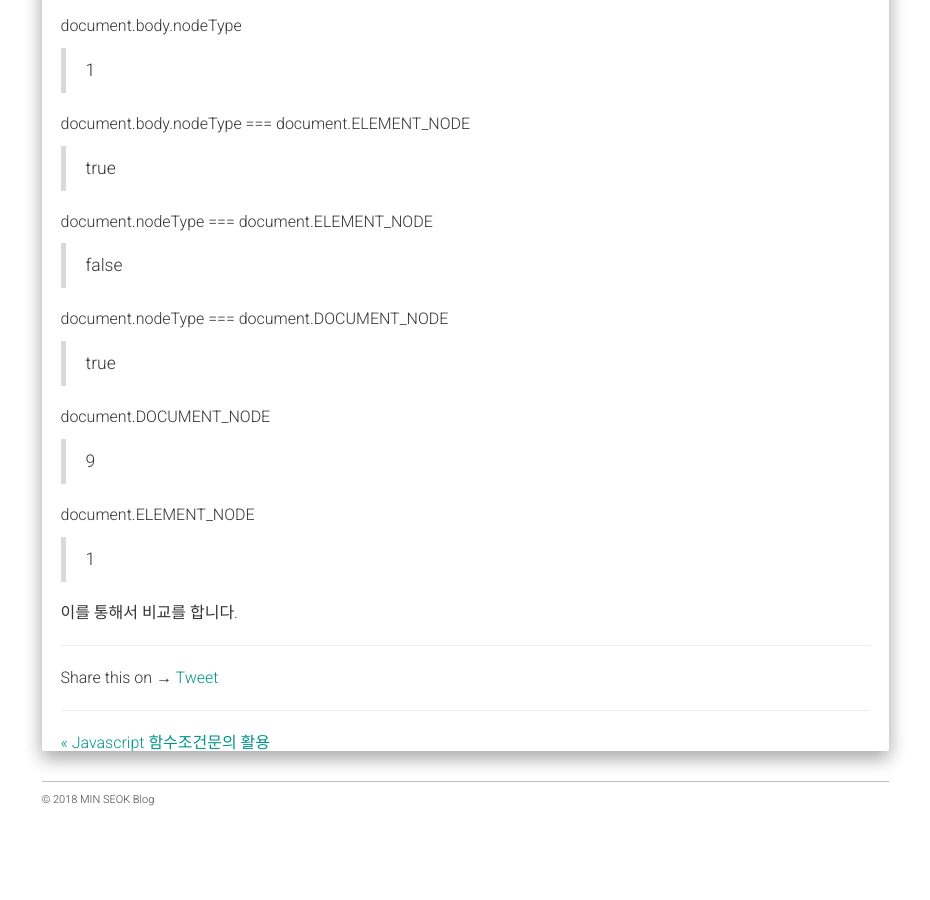
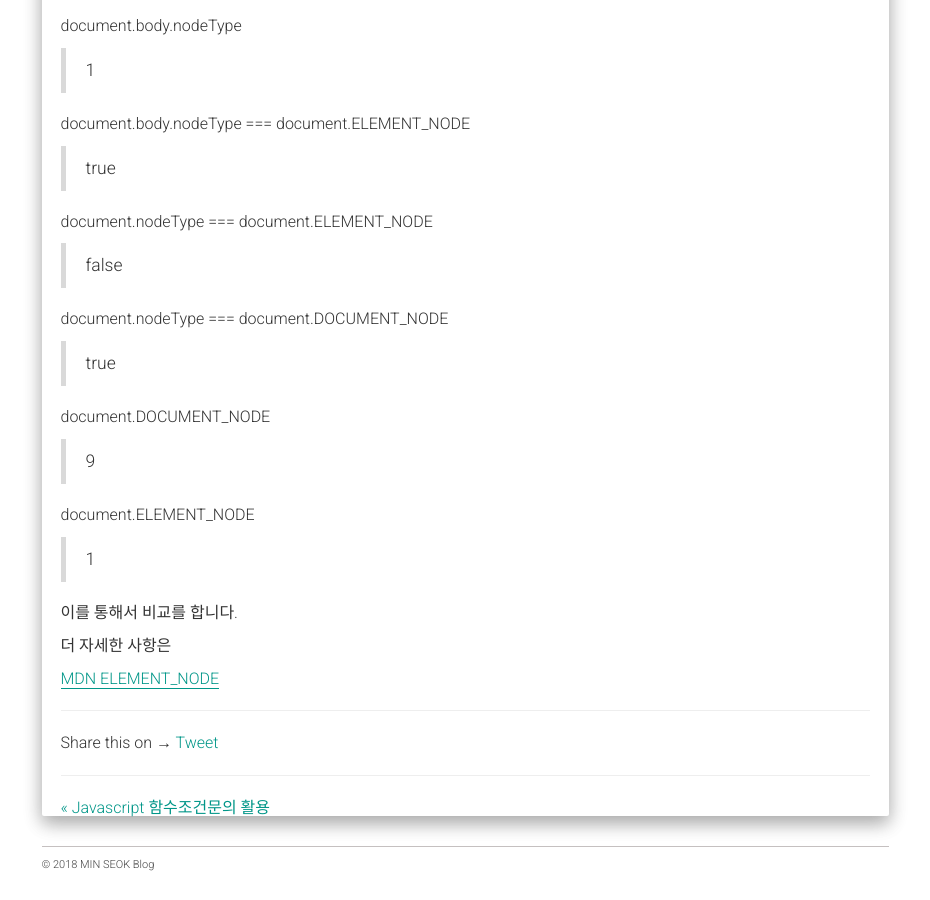
Before and after one commit to alalstjr/promote.github.io, a Jekyll site: the page built from _posts/2018-09-04-JavaScript 개인 필기-ELEMENT_NODE란?.md, in a window 1280 px wide and 900 px high, scrolled down 931 px. Shown: the whole window, without its empty margins (321-1251 px from the left). Built offline with Jekyll 4.4.1, drawn with Linux system fonts in a browser that asks for light colours; nearby versions of some CDN libraries; our own code applies the rules of GitHub Pages for plain Markdown files; comment, search, counter and statistics services are not loaded; before the commit the page ends 1766 px from its top, so only the background shows below that.

Commit message:
Update 2018-09-04-JavaScript 개인 필기-ELEMENT_NODE란?.md

```diff
--- a/_posts/2018-09-04-JavaScript 개인 필기-ELEMENT_NODE란?.md
+++ b/_posts/2018-09-04-JavaScript 개인 필기-ELEMENT_NODE란?.md
@@ -48,3 +48,8 @@ document.ELEMENT_NODE
 > 1
 
 이를 통해서 비교를 합니다.
+
+더 자세한 사항은
+<div class="pro-text">
+  <a href="https://developer.mozilla.org/ko/docs/Web/API/Node/nodeType" target="_blank">MDN ELEMENT_NODE</a>
+</div>
```
